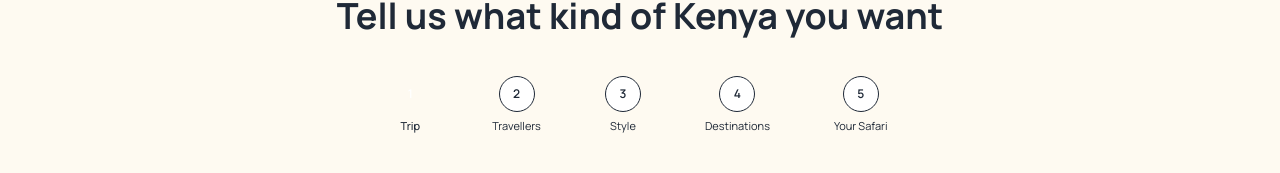
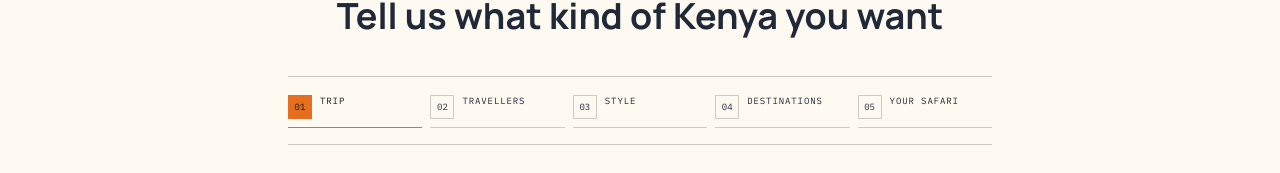
Before and after one commit to Sheddymae/bahari-asili-safaris, a Next.js app: page /build-your-safari in a window 1280 px wide. Shown: the part 192-365 px from the top of the page. Built offline with nearby package versions, Linux system fonts and the light colour scheme; no server answers.

Commit message:
feat(phase-9): refine safari builder experience

```diff
--- a/components/safari-builder/BuilderProgress.tsx
+++ b/components/safari-builder/BuilderProgress.tsx
@@ -2,46 +2,29 @@
 
 import { Check } from 'lucide-react';
 
-interface BuilderProgressProps {
-  steps: string[];
-  currentStep: number; // 0-indexed
-}
+interface BuilderProgressProps { steps: string[]; currentStep: number; }
 
 export default function BuilderProgress({ steps, currentStep }: BuilderProgressProps) {
   return (
-    <div className="flex items-center justify-center mb-10" role="navigation" aria-label="Safari builder progress">
+    <nav className="mb-8 border-y border-line py-4" aria-label="Safari builder progress">
+      <ol className="grid grid-cols-5 gap-2">
         {steps.map((label, i) => {
           const isDone = i < currentStep;
           const isActive = i === currentStep;
           return (
-          <div key={label} className="flex items-center">
-            <div className="flex flex-col items-center gap-1.5">
-              <div
-                aria-current={isActive ? 'step' : undefined}
-                className={`w-8 h-8 sm:w-9 sm:h-9 rounded-full flex items-center justify-center font-poppins font-semibold text-xs transition-colors ${
-                  isDone
-                    ? 'bg-ocean-700 text-white'
-                    : isActive
-                    ? 'bg-book text-white'
-                    : 'bg-white border border-border text-muted-foreground'
-                }`}
-              >
-                {isDone ? <Check className="w-4 h-4" /> : i + 1}
+            <li key={label} className="relative min-w-0">
+              <div className="flex items-start gap-2">
+                <span aria-current={isActive ? 'step' : undefined} className={`mt-0.5 flex h-6 w-6 shrink-0 items-center justify-center border font-mono-editorial text-[9px] transition-colors ${isDone ? 'border-ocean bg-ocean text-paper' : isActive ? 'border-orange bg-orange text-ink' : 'border-line bg-paper text-muted'}`}>
+                  {isDone ? <Check className="h-3.5 w-3.5" /> : `0${i + 1}`}
+                </span>
+                <span className={`hidden min-w-0 font-mono-editorial text-[9px] uppercase leading-4 tracking-[0.1em] sm:block ${isActive ? 'text-ink' : 'text-muted'}`}>{label}</span>
               </div>
-              <span
-                className={`hidden sm:block font-inter text-[11px] text-center max-w-[72px] ${
-                  isActive ? 'text-foreground font-medium' : 'text-muted-foreground'
-                }`}
-              >
-                {label}
-              </span>
-            </div>
-            {i < steps.length - 1 && (
-              <div className={`w-6 sm:w-12 h-0.5 mx-1 sm:mx-2 ${isDone ? 'bg-ocean-700' : 'bg-muted'}`} />
-            )}
-          </div>
+              <span className={`mt-2 block h-px ${i < currentStep ? 'bg-ocean' : isActive ? 'bg-orange' : 'bg-line'}`} aria-hidden="true" />
+            </li>
           );
         })}
-    </div>
+      </ol>
+      <p className="mt-3 font-mono-editorial text-[9px] uppercase tracking-[0.14em] text-muted sm:hidden">Step {currentStep + 1} / {steps.length} — {steps[currentStep]}</p>
+    </nav>
   );
 }
```
Lines whose indentation alone changed are shown as unchanged.
